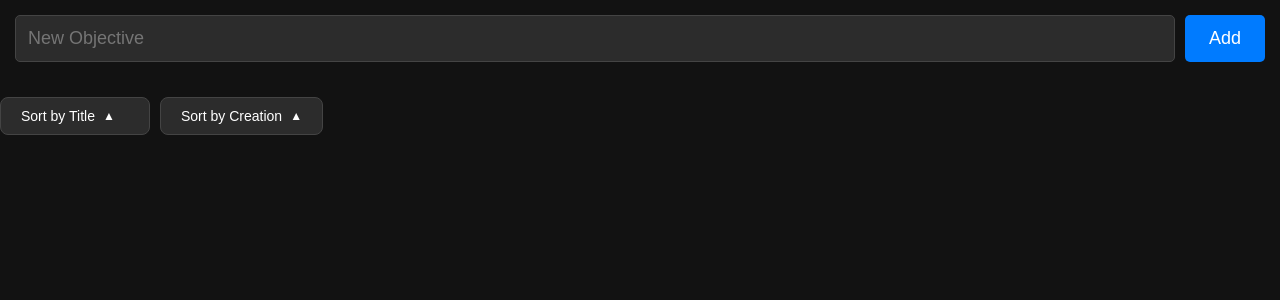
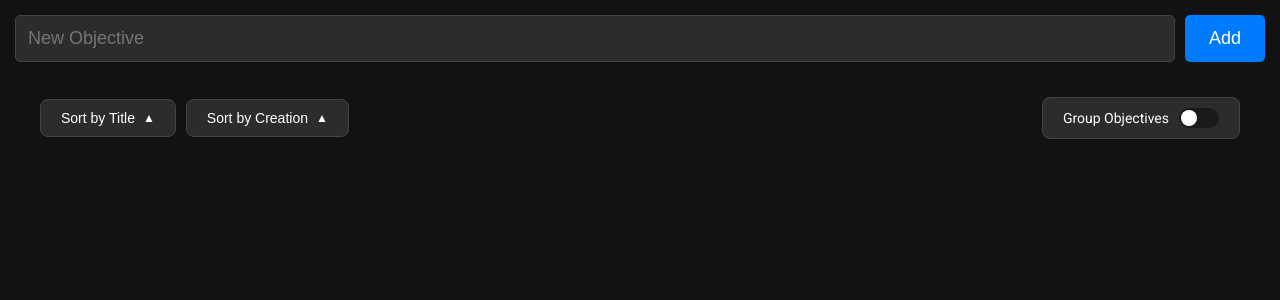
Before and after one commit to need4swede/SideQuests, a Flask app: template templates/task_list.html in a window 1280 px wide. Shown: the part 30-330 px from the top of the page. Run offline with Flask 3, Linux system fonts and the light colour scheme; the template is opened without the code that fills it, so the values that code supplies are empty.

Commit message:
updated sorting

```diff
--- a/static/css/style.css
+++ b/static/css/style.css
@@ -453,54 +503,45 @@ header h1 {
     color: white;
 }
 
-
 /*------------------------------------------------------------
-    13. Sorting Buttons
+14. Sorting Buttons and Group Toggle
 ------------------------------------------------------------*/
-
-/* Container for sorting buttons */
-.sort-buttons {
-    margin: 20px 0;
+/* Container for sorting buttons and group toggle */
+.sort-and-group-controls {
+    margin: 20px 40px;
     display: flex;
+    align-items: center;
+    flex-wrap: wrap;
     gap: 10px;
-    flex-wrap: wrap;
 }
 
-/* Styling for sorting buttons */
-.sort-buttons button {
+/* Styling for sorting buttons and group toggle */
+.sort-and-group-controls button,
+.group-toggle {
     padding: 10px 20px;
     background-color: #2c2c2c;
-    /* Dark background for dark mode */
     color: #ffffff;
-    /* White text for contrast */
     border: 1px solid #444444;
-    /* Subtle border */
     border-radius: 8px;
-    /* Rounded corners for a modern feel */
     cursor: pointer;
     font-size: 14px;
     display: flex;
     align-items: center;
     transition: background-color 0.3s, border-color 0.3s, transform 0.2s;
-    position: relative;
-    min-width: 150px;
-    /* Ensure buttons have a consistent width */
+    white-space: nowrap;
 }
 
-/* Hover effect for sorting buttons */
-.sort-buttons button:hover {
+/* Hover effect for buttons and group toggle */
+.sort-and-group-controls button:hover,
+.group-toggle:hover {
     background-color: #3a3a3a;
-    /* Slightly lighter on hover */
     border-color: #555555;
-    /* Darker border on hover */
     transform: translateY(-2px);
-    /* Subtle lift effect */
 }
 
-/* Active state for sorting buttons */
-.sort-buttons button.active {
+/* Active state for buttons */
+.sort-and-group-controls button.active {
     background-color: #4a90e2;
-    /* Accent color for active state */
     border-color: #4a90e2;
     color: #ffffff;
     cursor: default;
@@ -508,33 +549,74 @@ header h1 {
 }
 
 /* Sort icon styling */
-.sort-buttons button .sort-icon {
+.sort-and-group-controls button .sort-icon {
     margin-left: 8px;
     font-size: 12px;
     transition: transform 0.3s;
 }
 
 /* Rotate sort icon for descending order */
-.sort-buttons button.desc .sort-icon {
+.sort-and-group-controls button.desc .sort-icon {
     transform: rotate(180deg);
 }
 
-/* Focus outline for accessibility */
-.sort-buttons button:focus {
-    outline: none;
-    box-shadow: 0 0 0 2px rgba(74, 144, 226, 0.6);
-    /* Soft blue glow */
+/* Group toggle specific styling */
+.group-toggle {
+    margin-left: auto;
+    gap: 10px;
+}
+
+.group-toggle label {
+    cursor: pointer;
+}
+
+.group-toggle input[type="checkbox"] {
+    appearance: none;
+    -webkit-appearance: none;
+    width: 40px;
+    height: 20px;
+    background-color: #1a1a1a;
+    border-radius: 10px;
+    position: relative;
+    cursor: pointer;
+    transition: background-color 0.3s;
+}
+
+.group-toggle input[type="checkbox"]::before {
+    content: '';
+    position: absolute;
+    width: 16px;
+    height: 16px;
+    border-radius: 50%;
+    top: 2px;
+    left: 2px;
+    background-color: #ffffff;
+    transition: transform 0.3s;
+}
+
+.group-toggle input[type="checkbox"]:checked {
+    background-color: #4a90e2;
+}
+
+.group-toggle input[type="checkbox"]:checked::before {
+    transform: translateX(20px);
 }
 
 /* Responsive adjustments */
 @media (max-width: 600px) {
-    .sort-buttons {
+    .sort-and-group-controls {
         flex-direction: column;
         align-items: stretch;
     }
 
-    .sort-buttons button {
+    .sort-and-group-controls button,
+    .group-toggle {
         width: 100%;
         justify-content: center;
+        margin-left: 0;
+    }
+
+    .group-toggle {
+        margin-top: 10px;
     }
 }
--- a/static/js/main.js
+++ b/static/js/main.js
@@ -484,25 +484,19 @@ function sortQuests(field, order) {
 
     const quests = Array.from(questsContainer.querySelectorAll('.list-card'));
 
-    let sortedQuests = [];
-
-    if (field === 'name') {
-        sortedQuests = quests.sort((a, b) => {
-            const nameA = a.querySelector('.list-name').textContent.toLowerCase();
-            const nameB = b.querySelector('.list-name').textContent.toLowerCase();
-            if (nameA < nameB) return order === 'asc' ? -1 : 1;
-            if (nameA > nameB) return order === 'asc' ? 1 : -1;
-            return 0;
-        });
-    } else if (field === 'creation') {
-        sortedQuests = quests.sort((a, b) => {
-            const idA = parseInt(a.getAttribute('data-list-id'));
-            const idB = parseInt(b.getAttribute('data-list-id'));
-            if (idA < idB) return order === 'asc' ? -1 : 1;
-            if (idA > idB) return order === 'asc' ? 1 : -1;
-            return 0;
-        });
-    }
+    let sortedQuests = quests.sort((a, b) => {
+        let valueA, valueB;
+        if (field === 'name') {
+            valueA = a.querySelector('.list-name').textContent.toLowerCase();
+            valueB = b.querySelector('.list-name').textContent.toLowerCase();
+        } else if (field === 'creation') {
+            valueA = parseInt(a.getAttribute('data-list-id'));
+            valueB = parseInt(b.getAttribute('data-list-id'));
+        }
+        if (valueA < valueB) return order === 'asc' ? -1 : 1;
+        if (valueA > valueB) return order === 'asc' ? 1 : -1;
+        return 0;
+    });
 
     // Append sorted quests to the container
     sortedQuests.forEach(quest => questsContainer.appendChild(quest));
@@ -609,6 +603,33 @@ function resetSortButtons(category) {
 }
 
 /**
+ * Function to toggle sort order and update button state
+ * @param {HTMLElement} button - The sort button element
+ */
+function toggleSortOrder(button) {
+    const currentOrder = button.getAttribute('data-sort-order');
+    const newOrder = currentOrder === 'asc' ? 'desc' : 'asc';
+    button.setAttribute('data-sort-order', newOrder);
+
+    const sortIcon = button.querySelector('.sort-icon');
+    if (sortIcon) {
+        sortIcon.textContent = newOrder === 'asc' ? '▲' : '▼';
+    }
+
+    // Reset other buttons in the same container
+    const container = button.closest('.sort-and-group-controls');
+    if (container) {
+        container.querySelectorAll('button').forEach(btn => {
+            if (btn !== button) {
+                btn.setAttribute('data-sort-order', 'asc');
+                const icon = btn.querySelector('.sort-icon');
+                if (icon) icon.textContent = '';
+            }
+        });
+    }
+}
+
+/**
  * Function to initialize sorting buttons event listeners
  */
 function initializeSortingButtons() {
@@ -618,43 +639,15 @@ function initializeSortingButtons() {
 
     if (sortNameButton) {
         sortNameButton.addEventListener('click', () => {
-            // Toggle sort order
-            if (questsSortState.type === 'name') {
-                questsSortState.order = questsSortState.order === 'asc' ? 'desc' : 'asc';
-            } else {
-                questsSortState.type = 'name';
-                questsSortState.order = 'asc';
-            }
-
-            // Perform sorting
-            sortQuests('name', questsSortState.order);
-
-            // Update sort buttons' visual state
-            updateSortButtonsVisual('quests', 'sort-name-button', questsSortState.order);
-
-            // Save sort preference to localStorage
-            saveSortPreference('quests', questsSortState.type, questsSortState.order);
+            toggleSortOrder(sortNameButton);
+            sortQuests('name', sortNameButton.getAttribute('data-sort-order'));
         });
     }
 
     if (sortCreationButton) {
         sortCreationButton.addEventListener('click', () => {
-            // Toggle sort order
-            if (questsSortState.type === 'creation') {
-                questsSortState.order = questsSortState.order === 'asc' ? 'desc' : 'asc';
-            } else {
-                questsSortState.type = 'creation';
-                questsSortState.order = 'asc';
-            }
-
-            // Perform sorting
-            sortQuests('creation', questsSortState.order);
-
-            // Update sort buttons' visual state
-            updateSortButtonsVisual('quests', 'sort-creation-button', questsSortState.order);
-
-            // Save sort preference to localStorage
-            saveSortPreference('quests', questsSortState.type, questsSortState.order);
+            toggleSortOrder(sortCreationButton);
+            sortQuests('creation', sortCreationButton.getAttribute('data-sort-order'));
         });
     }
 
@@ -664,43 +657,15 @@ function initializeSortingButtons() {
 
     if (sortTitleButton) {
         sortTitleButton.addEventListener('click', () => {
-            // Toggle sort order
-            if (tasksSortState.type === 'title') {
-                tasksSortState.order = tasksSortState.order === 'asc' ? 'desc' : 'asc';
-            } else {
-                tasksSortState.type = 'title';
-                tasksSortState.order = 'asc';
-            }
-
-            // Perform sorting
-            sortTasks('title', tasksSortState.order);
-
-            // Update sort buttons' visual state
-            updateSortButtonsVisual('tasks', 'sort-title-button', tasksSortState.order);
-
-            // Save sort preference to localStorage
-            saveSortPreference('tasks', tasksSortState.type, tasksSortState.order);
+            toggleSortOrder(sortTitleButton);
+            sortTasks('title', sortTitleButton.getAttribute('data-sort-order'));
         });
     }
 
     if (sortCreationTaskButton) {
         sortCreationTaskButton.addEventListener('click', () => {
-            // Toggle sort order
-            if (tasksSortState.type === 'creation') {
-                tasksSortState.order = tasksSortState.order === 'asc' ? 'desc' : 'asc';
-            } else {
-                tasksSortState.type = 'creation';
-                tasksSortState.order = 'asc';
-            }
-
-            // Perform sorting
-            sortTasks('creation', tasksSortState.order);
-
-            // Update sort buttons' visual state
-            updateSortButtonsVisual('tasks', 'sort-creation-task-button', tasksSortState.order);
-
-            // Save sort preference to localStorage
-            saveSortPreference('tasks', tasksSortState.type, tasksSortState.order);
+            toggleSortOrder(sortCreationTaskButton);
+            sortTasks('creation', sortCreationTaskButton.getAttribute('data-sort-order'));
         });
     }
 }
--- a/templates/task_list.html
+++ b/templates/task_list.html
@@ -12,14 +12,18 @@
     <button type="submit">Add</button>
 </form>
 
-<!-- Sort Buttons for Objectives -->
-<div class="sort-buttons">
+<!-- Sort Buttons for Quests and Group Toggle -->
+<div class="sort-and-group-controls">
     <button id="sort-title-button" data-sort-field="title" data-sort-order="asc">
         Sort by Title <span class="sort-icon">&#9650;</span>
     </button>
     <button id="sort-creation-task-button" data-sort-field="creation" data-sort-order="asc">
         Sort by Creation <span class="sort-icon">&#9650;</span>
     </button>
+    <div class="group-toggle">
+        <label for="group-objectives-toggle">Group Objectives</label>
+        <input type="checkbox" id="group-objectives-toggle">
+    </div>
 </div>
 
 <div id="objectives-container" class="tasks-container" data-list-id="{{ list.id }}">
```
Also changed, not shown: other parts of static/css/style.css (+50 -0 lines), templates/list_index.html (+3 -7 lines).
